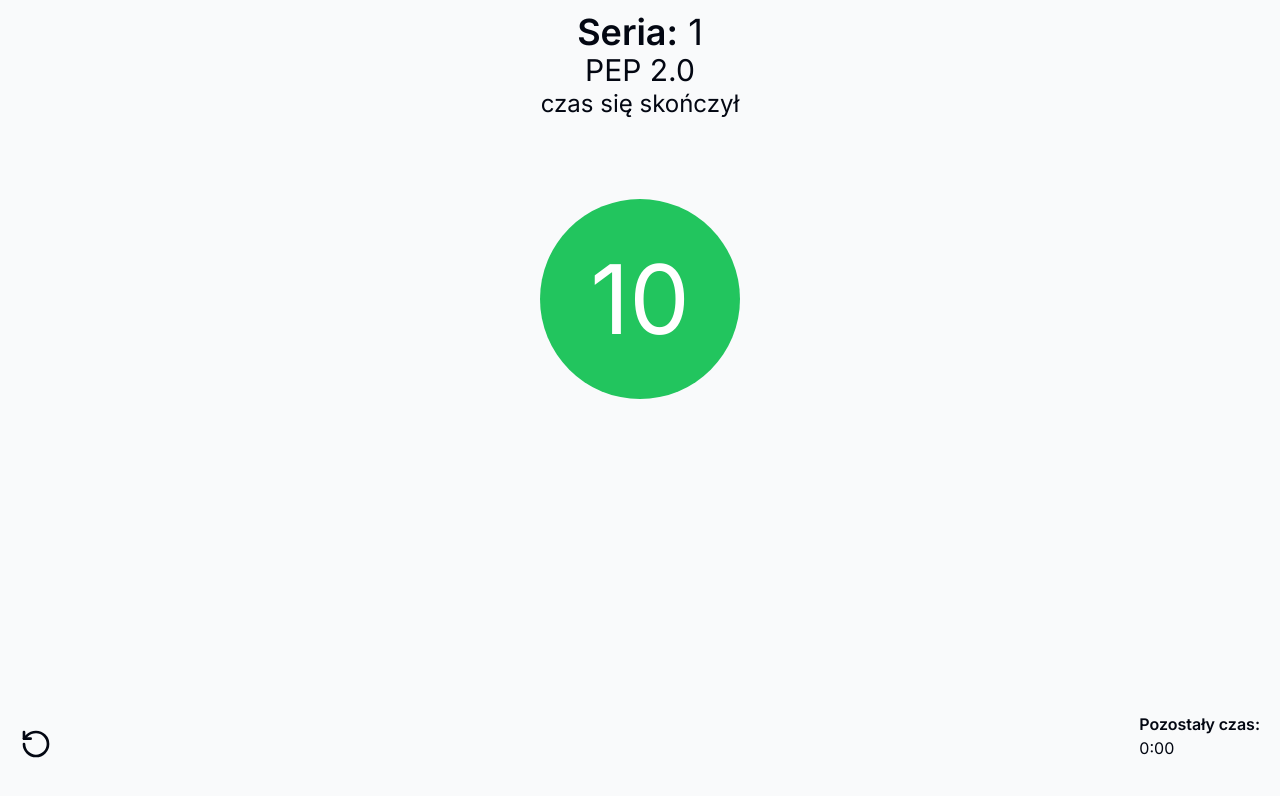
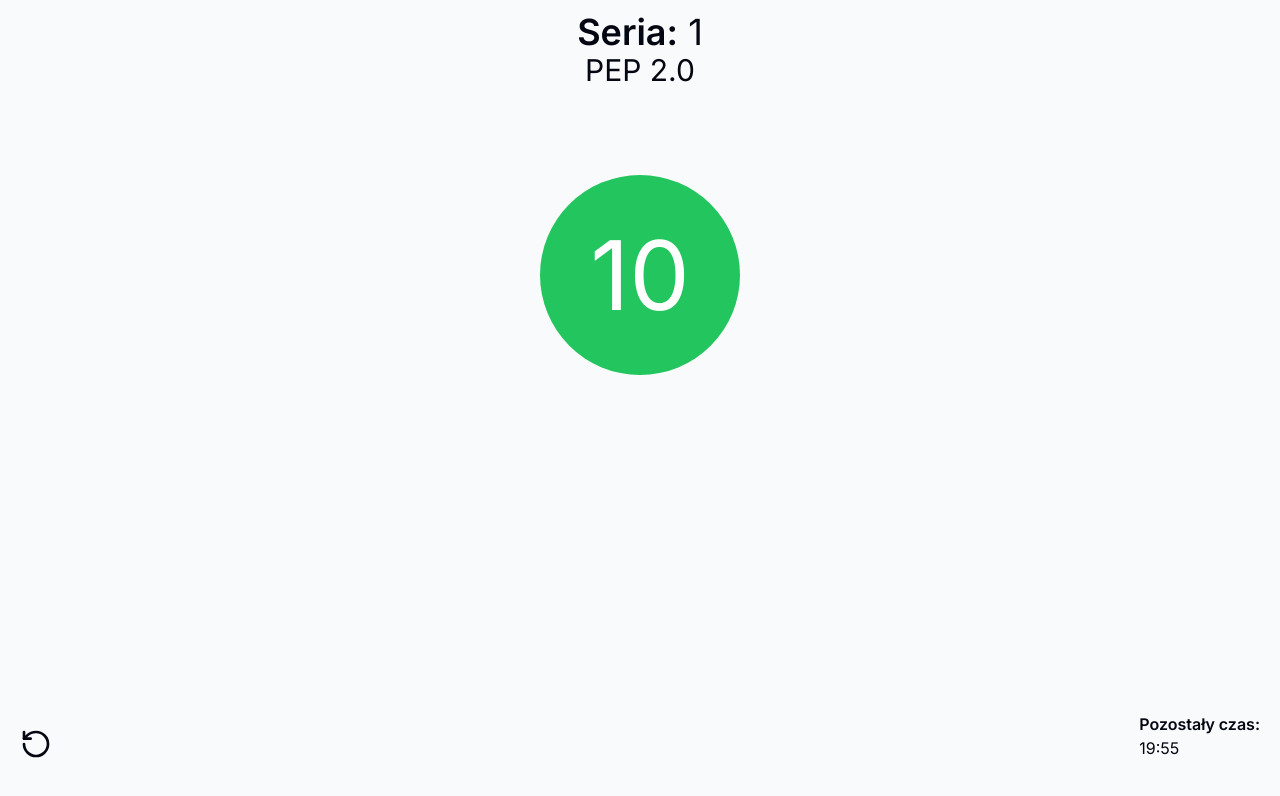
Before and after one commit to LukaszSlowik/drenaz, a Next.js app: page / in a window 1280 px wide. Shown: the top 796 px of the page. Built offline with nearby package versions, Linux system fonts and the light colour scheme.

Commit message:
new version

```diff
--- a/app/components/MainCounter.tsx
+++ b/app/components/MainCounter.tsx
@@ -8,7 +8,7 @@ import { RotateCcw } from "lucide-react";
 type Props = {};
 const NUMBEROFREPETITION = 10;
 // const repetitions = Array.from(Array(NUMBEROFREPETITION + 1).keys()).slice(1);
-const TIMER_DURATION = 3000; //20 * 60 * 1000; // 20 minutes in milliseconds
+const TIMER_DURATION = 20 * 60 * 1000; // 20 minutes in milliseconds
 // const DISABLED_TIME = 2000;
 
 const MainCounter = (props: Props) => {
```
